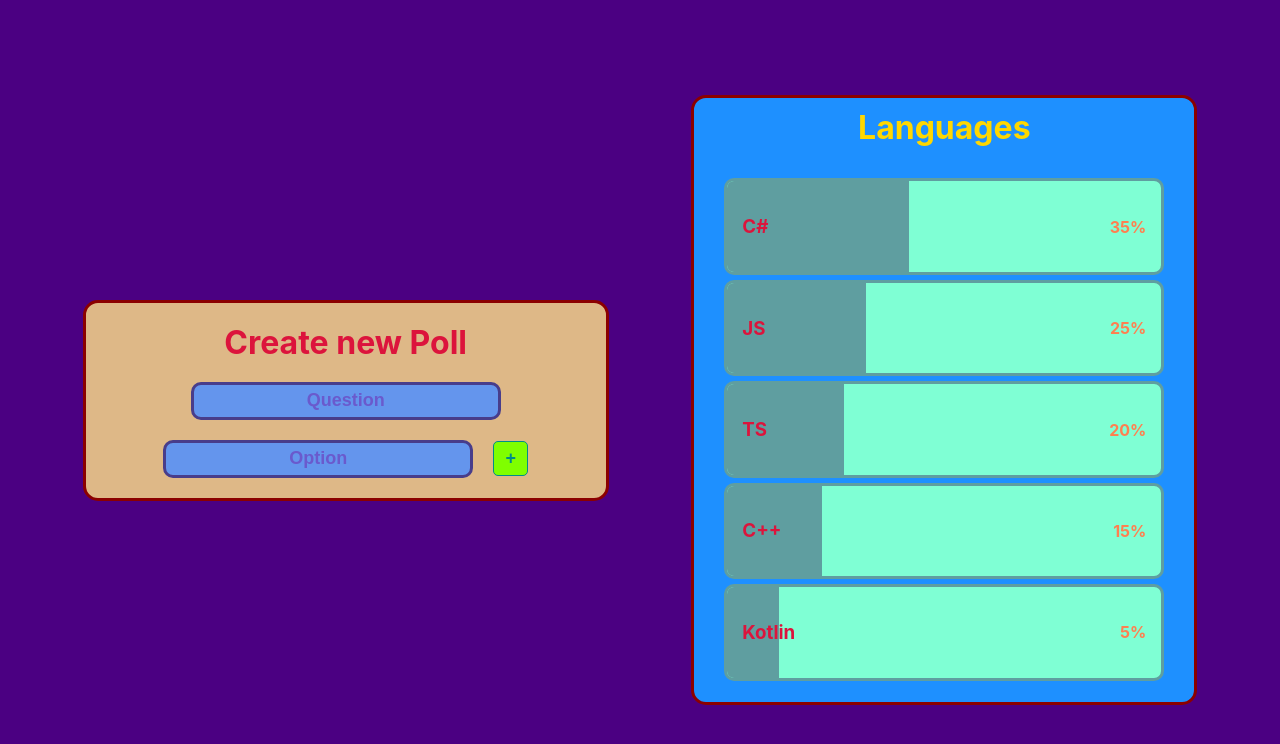
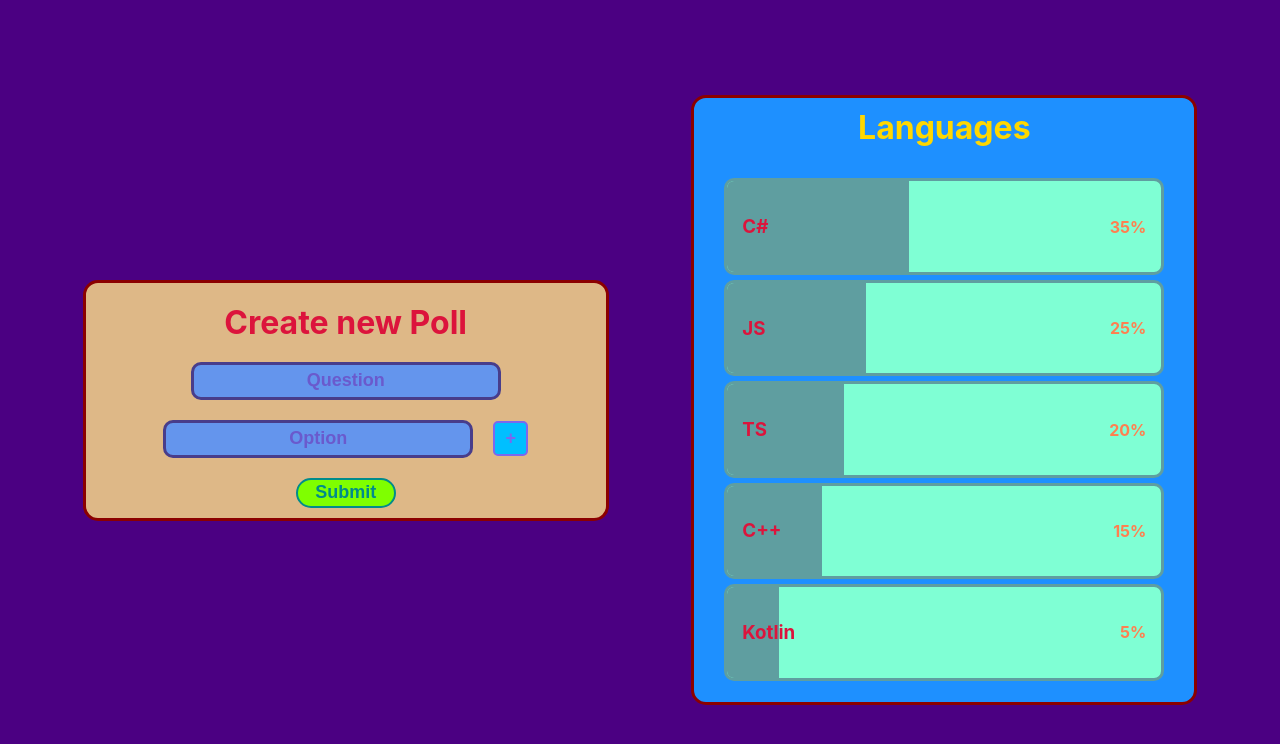
Before and after one commit to VladoDev03/the-amazing-poll, a React (Create React App) app in the folder front-end/the-amazing-poll/: page / in a window 1280 px wide. Shown: the top 744 px of the page. Built offline with nearby package versions, Linux system fonts and the light colour scheme.

Commit message:
Added submit button component.

```diff
--- a/front-end/the-amazing-poll/src/components/AddButton.module.scss
+++ b/front-end/the-amazing-poll/src/components/AddButton/AddButton.module.scss
@@ -2,13 +2,13 @@
     font-weight: bold;
     width: 35px;
     height: 35px;
-    border: solid 1px;
+    border: solid 2px;
     border-radius: 5px;
     font-size: large;
     margin-top: 10px;
-    color: darkcyan;
-    background-color: chartreuse;
-    border-color: darkcyan;
+    color: mediumslateblue;
+    background-color: deepskyblue;
+    border-color: mediumslateblue;
     margin: 10px;
 
     &:hover {
--- a/front-end/the-amazing-poll/src/components/NewPollForm/NewPollForm.module.scss
+++ b/front-end/the-amazing-poll/src/components/NewPollForm/NewPollForm.module.scss
@@ -11,9 +11,15 @@
     padding: 10px;
 }
 
-.optionHolder {
+.optionsHolder {
     display: flex;
     justify-content: center;
+    align-items: center;
+}
+
+.buttonsHolder {
+    display: flex;
+    justify-content: space-evenly;
     align-items: center;
 }
 
--- a/front-end/the-amazing-poll/src/components/NewPollForm/NewPollForm.tsx
+++ b/front-end/the-amazing-poll/src/components/NewPollForm/NewPollForm.tsx
@@ -1,7 +1,8 @@
 import styles from './NewPollForm.module.scss'
 
 import TextInput from '../TextInput/TextInput';
-import AddButton from '../AddButton';
+import AddButton from '../AddButton/AddButton';
+import SubmitButton from '../SubmitButton/SubmitButton';
 
 const NewPollForm = () => {
     return (
@@ -9,9 +10,12 @@ const NewPollForm = () => {
             <h1 className={styles.title}>Create new Poll</h1>
             <form action="">
                 <TextInput title='Question' />
-                <div className={styles.optionHolder}>
+                <div className={styles.optionsHolder}>
                     <TextInput title='Option' />
                     <AddButton />
+                </div>
+                <div className={styles.buttonsHolder}>
+                    <SubmitButton />
                 </div>
             </form>
         </div>
--- /dev/null
+++ b/front-end/the-amazing-poll/src/components/SubmitButton/SubmitButton.module.scss
@@ -0,0 +1,15 @@
+.submitButton {
+    font-weight: bold;
+    width: 100px;
+    height: 30px;
+    border: solid 2px;
+    border-radius: 15px;
+    font-size: large;
+    margin-top: 10px;
+    background-color: chartreuse;
+    color: darkcyan;
+
+    &:hover {
+        font-size: larger;
+    }
+}
--- /dev/null
+++ b/front-end/the-amazing-poll/src/components/SubmitButton/SubmitButton.tsx
@@ -0,0 +1,9 @@
+import styles from './SubmitButton.module.scss'
+
+const SubmitButton = () => {
+    return (
+        <button type="button" className={styles.submitButton}>Submit</button>
+    );
+}
+
+export default SubmitButton;
```
Also changed, not shown: front-end/the-amazing-poll/src/components/AddButton/AddButton.tsx (renamed from front-end/the-amazing-poll/src/components/AddButton.tsx).
